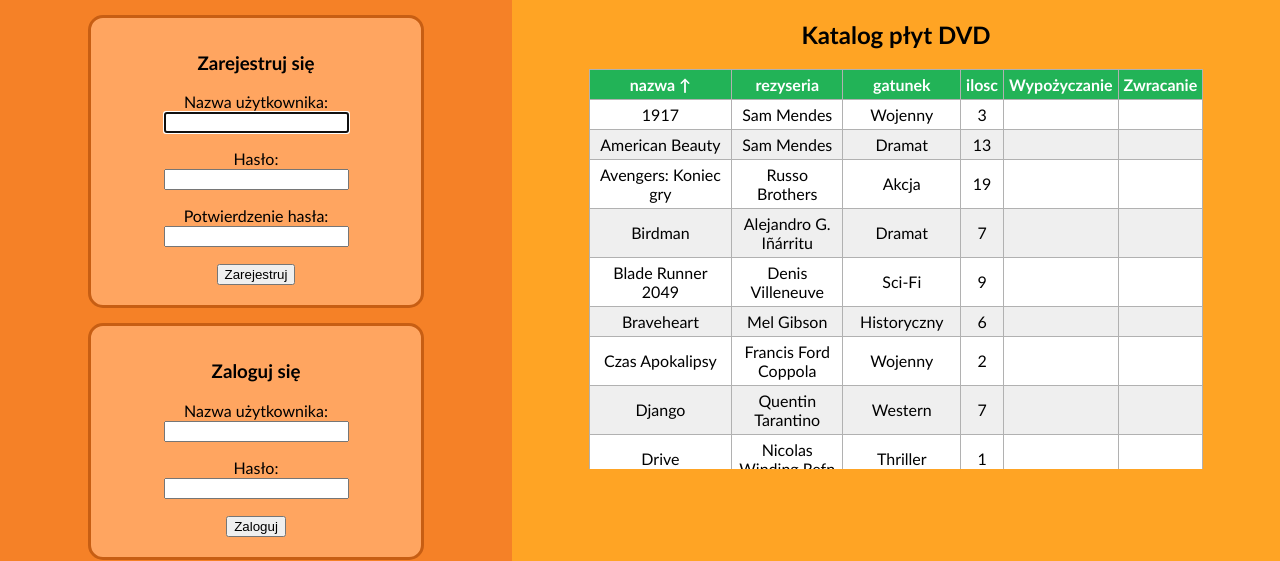
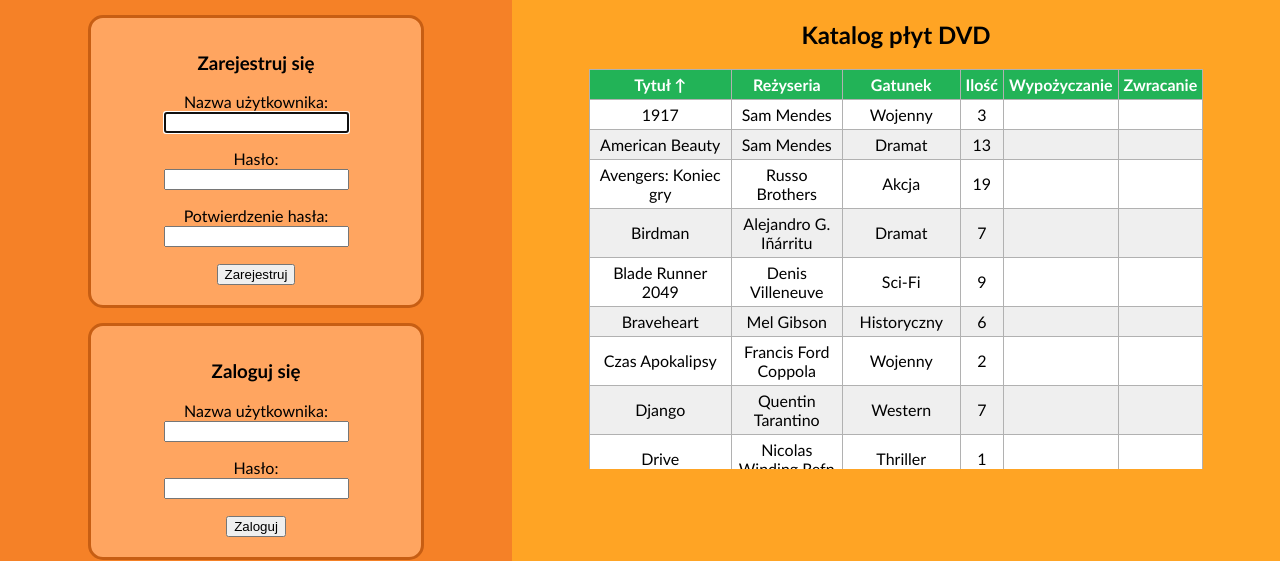
Before and after one commit to PMatusiewicz/WypozyczalniaDVDDjango, a Django app: page / in a window 1280 px wide. Shown: the part 222-783 px from the top of the page. Run offline with Django 5.2, Linux system fonts and the light colour scheme; data comes from the database, SQL or seed files in the repository.

Commit message:
Update index.html

```diff
--- a/wypozyczalniadvd/main/templates/main/index.html
+++ b/wypozyczalniadvd/main/templates/main/index.html
@@ -60,7 +60,7 @@
                 <table>
                     <tr>
                         <th>
-                            <a href="?sortowanie=nazwa&kolejnosc={% if template_data.kolejnosc == 'asc' and template_data.pole_sortowania == 'nazwa' %}desc{% else %}asc{% endif %}">nazwa
+                            <a href="?sortowanie=nazwa&kolejnosc={% if template_data.kolejnosc == 'asc' and template_data.pole_sortowania == 'nazwa' %}desc{% else %}asc{% endif %}">Tytuł
                             {% if template_data.pole_sortowania == 'nazwa' %}
                                 {% if template_data.kolejnosc == 'asc' %}
                                     ↑
@@ -72,7 +72,7 @@
                         </th>
                         <th>
                             <a
-                                href="?sortowanie=rezyseria&kolejnosc={% if template_data.kolejnosc == 'asc' and template_data.pole_sortowania == 'rezyseria' %}desc{% else %}asc{% endif %}">rezyseria
+                                href="?sortowanie=rezyseria&kolejnosc={% if template_data.kolejnosc == 'asc' and template_data.pole_sortowania == 'rezyseria' %}desc{% else %}asc{% endif %}">Reżyseria
                                 {% if template_data.pole_sortowania == 'rezyseria' %}
                                     {% if template_data.kolejnosc == 'asc' %}
                                         ↑
@@ -84,7 +84,7 @@
                         </th>
                         <th>
                             <a
-                                href="?sortowanie=gatunek&kolejnosc={% if template_data.kolejnosc == 'asc' and template_data.pole_sortowania == 'gatunek' %}desc{% else %}asc{% endif %}">gatunek
+                                href="?sortowanie=gatunek&kolejnosc={% if template_data.kolejnosc == 'asc' and template_data.pole_sortowania == 'gatunek' %}desc{% else %}asc{% endif %}">Gatunek
                                 {% if template_data.pole_sortowania == 'gatunek' %}
                                     {% if template_data.kolejnosc == 'asc' %}
                                         ↑
@@ -96,7 +96,7 @@
                         </th>
                         <th>
                             <a
-                                href="?sortowanie=ilosc&kolejnosc={% if template_data.kolejnosc == 'asc' and template_data.pole_sortowania == 'ilosc' %}desc{% else %}asc{% endif %}">ilosc
+                                href="?sortowanie=ilosc&kolejnosc={% if template_data.kolejnosc == 'asc' and template_data.pole_sortowania == 'ilosc' %}desc{% else %}asc{% endif %}">Ilość
                                 {% if template_data.pole_sortowania == 'ilosc' %}
                                     {% if template_data.kolejnosc == 'asc' %}
                                         ↑
```
